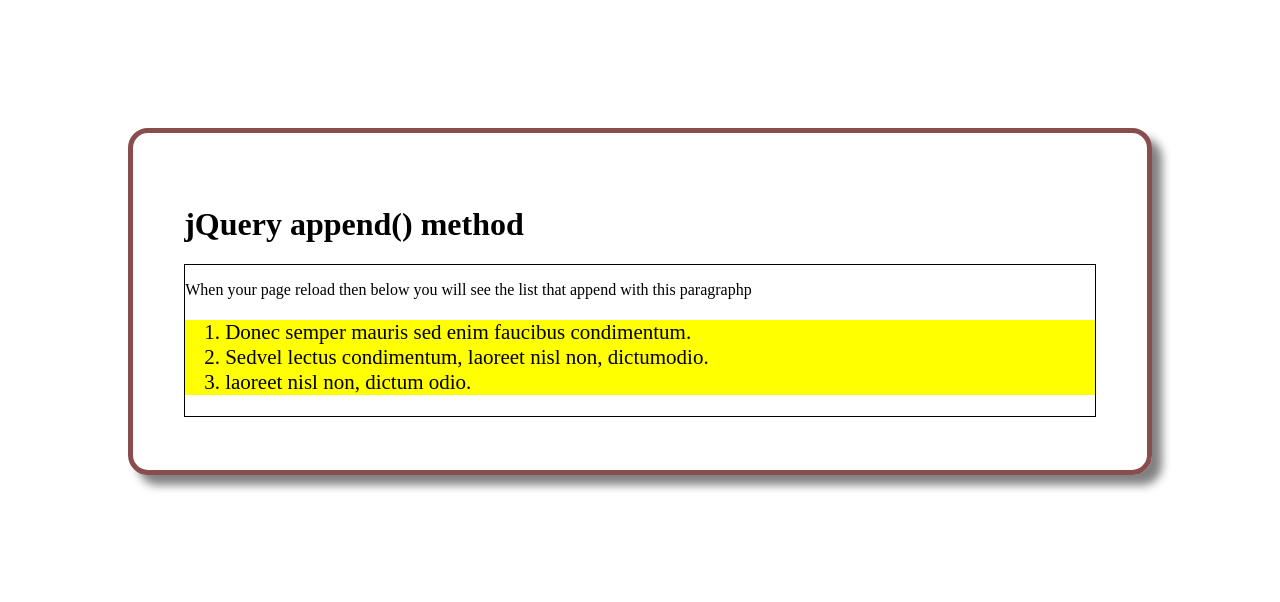
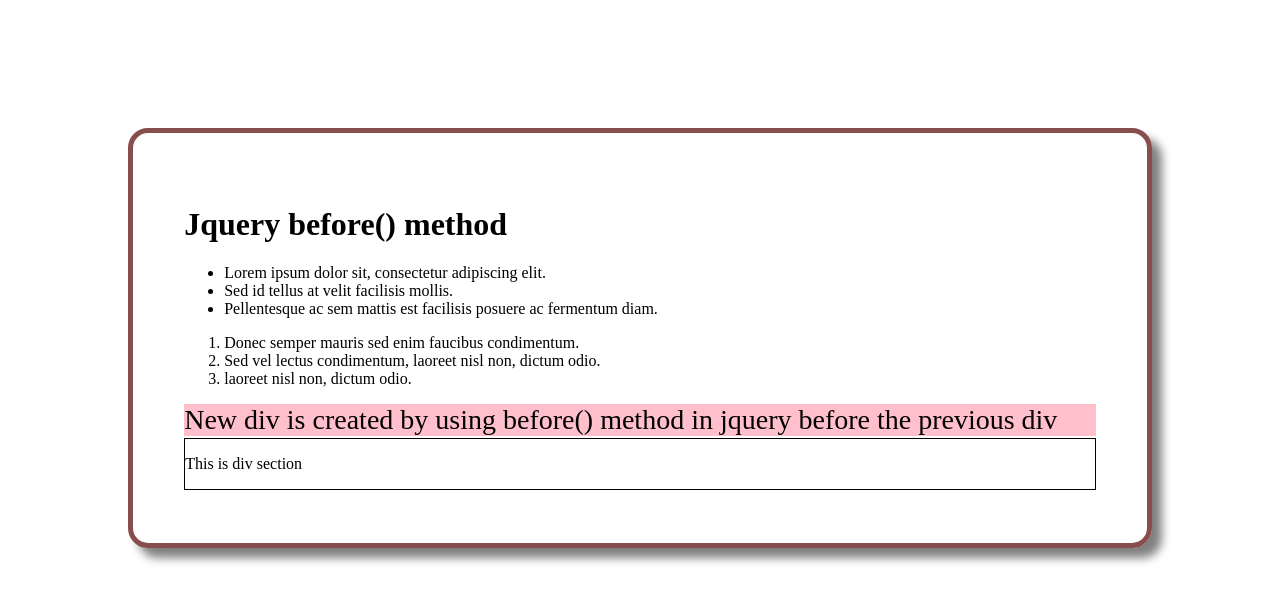
Before and after one commit to SohanFullDev/Mastering-Jquery, a plain HTML site: page ch1/index.html in a window 1280 px wide. Drawn offline with Linux system fonts and the light colour scheme.

Commit message:
2.2_before()_dom manipulation methods_b_ch1

```diff
--- a/ch1/index.html
+++ b/ch1/index.html
@@ -6,11 +6,9 @@
     <title>Mastering Jquery</title>
     <script src="../jquery-3.6.0.min.js"></script>
     <script>
-        $(document).ready(function(){
-            $('p').append('<div style="background-color:yellow;font-size:21px"><ol><li>Donec semper mauris sed enim faucibus condimentum.</li><li>Sedvel lectus condimentum, laoreet nisl non, dictumodio.</li> <li>laoreet nisl non, dictum odio.</li></ol></div>');
-
-        });
-
+     $(document).ready(function(){
+        $('.div1').before('<div style="background-color:pink; font-size:28px;">New div is created by using before() method in jquery before the previous div</div>');
+     });
     </script>
     <style>
         body{
@@ -34,11 +32,26 @@
 </head>
 <body>
     <div class="container">
-        <h1>jQuery append() method</h1>
-        <div class="div1">
-            <p>When your page reload then below you will see the list that append with this paragraphp</p>
+       <h1>Jquery before() method </h1>
+       <ul>
+        <li>Lorem ipsum dolor sit, consectetur
+            adipiscing elit.</li>
+        <li> Sed id tellus at velit facilisis
+            mollis.</li>
+        <li>Pellentesque ac sem mattis est facilisis
+            posuere ac fermentum diam.</li>
 
-        </div>
+       </ul>
+       <ol>
+        <li>Donec semper mauris sed enim
+            faucibus condimentum.</li>
+        <li>Sed vel lectus condimentum, laoreet
+            nisl non, dictum odio.</li>
+            <li> laoreet nisl non, dictum odio. </li>
+       </ol>
+     <div class="div1">
+        <p>This is div section</p>
+     </div>
 
 
     </div>
```
